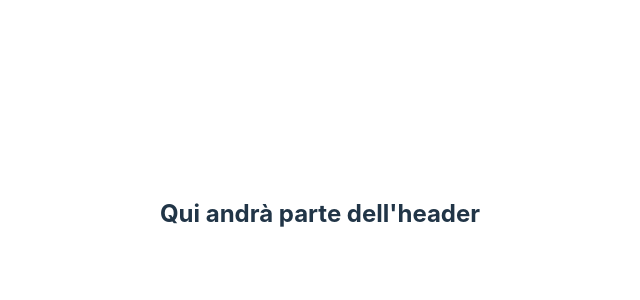
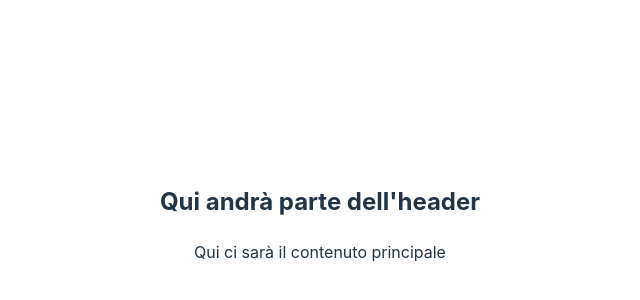
Before and after one commit to YleniaMighela/react-dc-comics, a React (Vite) app: page / in a window 1280 px wide. Shown: the part 186-486 px from the top of the page, without its empty margins (320-960 px from the left). Built offline with nearby package versions, Linux system fonts and the light colour scheme.

Commit message:
added draft Main

```diff
--- a/src/App.jsx
+++ b/src/App.jsx
@@ -1,5 +1,8 @@
 // importo la funzione Header
 import Header from "./components/Header";
+
+// importo la funzione Main
+import Main from "./components/Main";
 
 
 import './App.css'
@@ -9,7 +12,8 @@ function App() {
 
   return (
     <>
-      <Header />
+      < Header />
+      < Main />
     </>
   )
 }
--- /dev/null
+++ b/src/components/Main.jsx
@@ -0,0 +1,4 @@
+// esporto la funzione Main
+export default function Main() {
+    return (<main> Qui ci sarà il contenuto principale </main>);
+}
```
